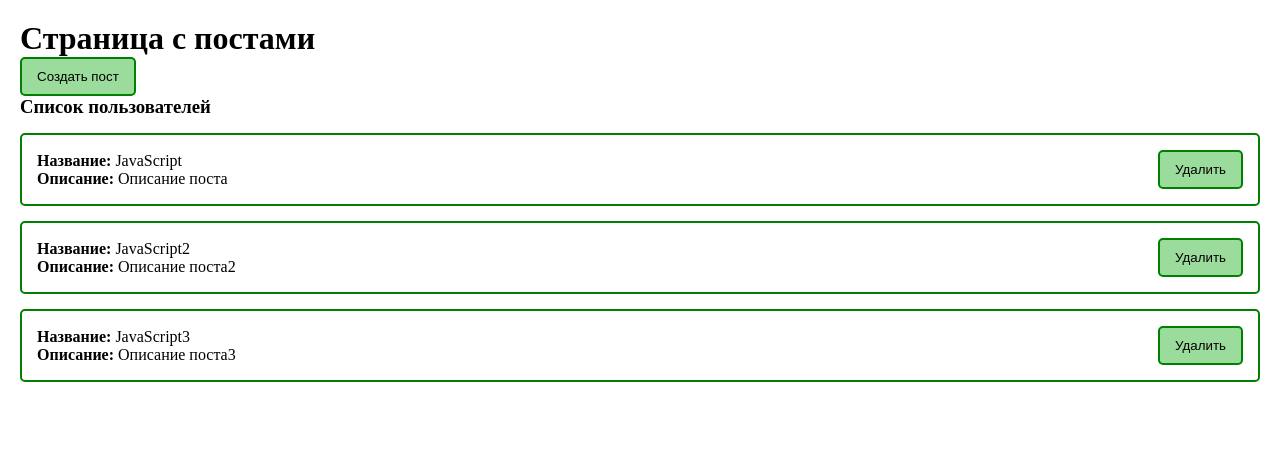
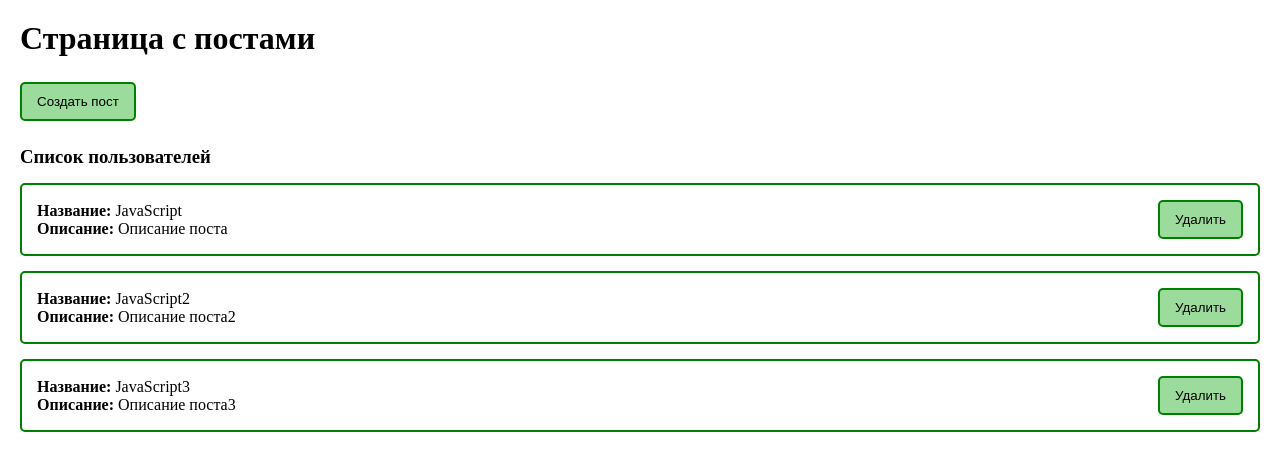
Before and after one commit to Vlado2021/vue-chat4me, a Vue app: page / in a window 1280 px wide. Shown: the top 470 px of the page. Built offline with nearby package versions, Linux system fonts and the light colour scheme.

Commit message:
20240314 20:36 style="margin: 15px 0;"

```diff
--- a/src/App.vue
+++ b/src/App.vue
@@ -1,7 +1,7 @@
 <template>
   <div  class="app">
     <h1>Страница с постами</h1>
-    <my-button @click="showDialog">Создать пост</my-button>
+    <my-button style="margin: 25px 0;" @click="showDialog">Создать пост</my-button>
     <my-dialog   v-model:show="dialogVisible">
       <post-form @create="createPost3" />
     </my-dialog>
```
